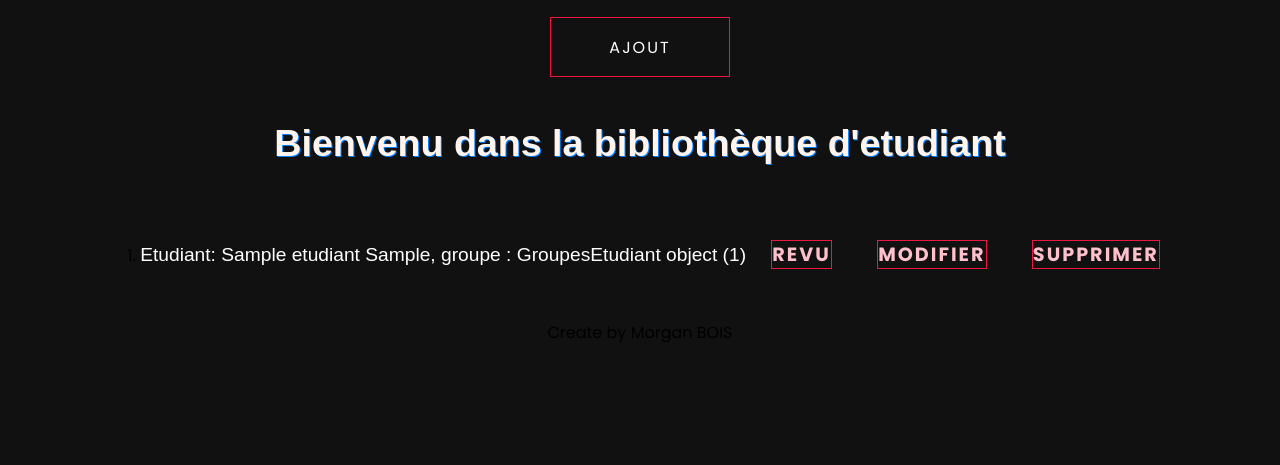
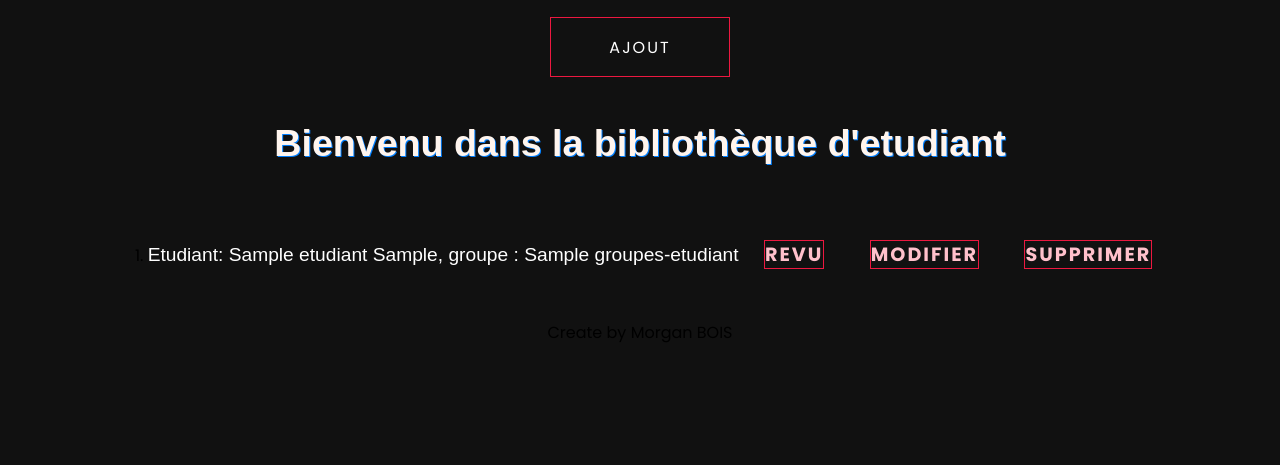
Before and after one commit to MorganWOODs3/SAE-23-Django, a Django app: page /etudiant/index_etudiant/ in a window 1280 px wide. Shown: the part 351-816 px from the top of the page. Run offline with Django 4.2, Linux system fonts and the light colour scheme; tables that the repository leaves empty hold one stand-in row (values such as "Sample post"); data that the repository does not hold is empty.

Commit message:
version probléme id etudiants

```diff
--- a/SAE_23_Django/absence/forms.py
+++ b/SAE_23_Django/absence/forms.py
@@ -17,9 +17,8 @@ class AbsencesForm(ModelForm):
 class EtudiantsForm(ModelForm):
     class Meta:
         model = models.Etudiants
-        fields = ('idetudiants','nom','prenom','email','photo','groupes',)
+        fields = ('nom','prenom','email','photo','groupes',)
         labels = {
-            'idetudiants': _('Idetudiants'),
             'nom': _('Nom'),
             'prenom': _('Prenom'),
             'email': _('Email'),
--- a/SAE_23_Django/absence/models.py
+++ b/SAE_23_Django/absence/models.py
@@ -61,6 +61,10 @@ class Etudiants(models.Model):
     def dico(self):
         return {"idetudiants": self.idetudiants,"nom": self.nom,"prenom": self.prenom,"email": self.email,"photo": self.photo,"groupes": self.groupes,}
 
+    def __str__(self):
+        chaine = f"{self.prenom}{self.nom}"
+        return chaine
+
 
 class GroupesEtudiant(models.Model):
     idgroupes_etudiant = models.AutoField(db_column='idGroupes-etudiant', primary_key=True)  # Field name made lowercase. Field renamed to remove unsuitable characters.
@@ -71,6 +75,10 @@ class GroupesEtudiant(models.Model):
         db_table = 'Groupes-etudiant'
     def dico(self):
         return {"idgroupe_etudiant": self.idgroupes_etudiant, "nom": self.nom}
+
+    def __str__(self):
+        chaine = f"{self.nom}"
+        return chaine
 
 
 class Absences(models.Model):
--- a/SAE_23_Django/absence/templates/absence/index.html
+++ b/SAE_23_Django/absence/templates/absence/index.html
@@ -11,9 +11,9 @@
     <li> <p class="ti">{{l.etudiant}} {{l.cours}} {{l.justifie}}  </p>
 
 
-            <a href="/absence/affiche/{{l.id}}/">Revu</a>
-            <a href="/absence/update/{{l.id}}/">Modifier</a>
-            <a href="/absence/delete/{{l.id}}/">Supprimer</a>
+            <a href="/absence/affiche/{{l.idabsences}}/">Revu</a>
+            <a href="/absence/update/{{l.idabsences}}/">Modifier</a>
+            <a href="/absence/delete/{{l.idabsences}}/">Supprimer</a>
           </p>
         </li>
     {% endfor %}
--- a/SAE_23_Django/absence/templates/cours/index_cours.html
+++ b/SAE_23_Django/absence/templates/cours/index_cours.html
@@ -9,9 +9,9 @@
     {% for l in liste %}
     <li> <p class="ti">Cours: {{l.titre}}</p>
             <p>Cours de {{l.titre}} à la date {{l.date}}, avec l'enseignant {{l.enseignant}}, groupe {{l.classe}}
-                <a href="/cours/affiche_cours/{{l.id}}/">Revu</a>
-            <a href="/cours/update_cours/{{l.id}}/">Modifier</a>
-            <a href="/cours/delete_cours/{{l.id}}/">Supprimer</a>
+                <a href="/cours/affiche_cours/{{l.idcours}}/">Revu</a>
+            <a href="/cours/update_cours/{{l.idcours}}/">Modifier</a>
+            <a href="/cours/delete_cours/{{l.idcours}}/">Supprimer</a>
           </p>
         </li>
     {% endfor %}
--- a/SAE_23_Django/absence/templates/enseignant/index_enseignant.html
+++ b/SAE_23_Django/absence/templates/enseignant/index_enseignant.html
@@ -10,9 +10,9 @@
 <ol>
     {% for l in liste %}
     <li> <p class="ti">Enseignant {{l.nom}} {{l.prenom}}
-                <a href="/enseignant/affiche_enseignant/{{l.id}}/">Revu</a>
-            <a href="/enseignant/update_enseignant/{{l.id}}/">Modifier</a>
-            <a href="/enseignant/delete_enseignant/{{l.id}}/">Supprimer</a>
+                <a href="/enseignant/affiche_enseignant/{{l.idenseignants}}/">Revu</a>
+            <a href="/enseignant/update_enseignant/{{l.idenseignants}}/">Modifier</a>
+            <a href="/enseignant/delete_enseignant/{{l.idenseignants}}/">Supprimer</a>
           </p>
         </li>
     {% endfor %}
--- a/SAE_23_Django/absence/templates/etudiant/ajout_etudiant.html
+++ b/SAE_23_Django/absence/templates/etudiant/ajout_etudiant.html
@@ -10,7 +10,7 @@
     {% if id == None %}
         <form method="post" action="/etudiant/revu_etudiant/">
     {% else %}
-            <form method="post" action="/etudiant/updaterevu_etudiant/{{id}}/"> -->
+            <form method="post" action="/etudiant/updaterevu_etudiant/{{idetudiants}}/"> -->
     {% endif %}
 
         {% csrf_token%}
@@ -21,4 +21,3 @@
  </section>
 
 {% endblock %}
-<!-- Voici ma page Ajout comme son nom l'indique, c'est pour ajouter un film. Et c'est tout.-->
--- a/SAE_23_Django/absence/templates/etudiant/index_etudiant.html
+++ b/SAE_23_Django/absence/templates/etudiant/index_etudiant.html
@@ -8,9 +8,9 @@
 <h1>Bienvenu dans la bibliothèque d'etudiant</h1>
 <ol>
     {% for l in liste %}
-    <li> <p class="ti">Etudiant: {{l.nom}} {{l.prenom}}, groupe : {{l.groupes}} <a href="/etudiant/affiche_etudiant/{{l.id}}/">Revu</a>
-            <a href="/etudiant/update_etudiant/{{l.id}}/">Modifier</a>
-            <a href="/etudiant/delete_etudiant/{{l.id}}/">Supprimer</a>
+    <li> <p class="ti">Etudiant: {{l.nom}} {{l.prenom}}, groupe : {{l.groupes}} <a href="/etudiant/affiche_etudiant/{{l.idetudiants}}/">Revu</a>
+            <a href="/etudiant/update_etudiant/{{l.idetudiants}}/">Modifier</a>
+            <a href="/etudiant/delete_etudiant/{{l.idetudiants}}/">Supprimer</a>
           </p>
         </li>
     {% endfor %}
--- a/SAE_23_Django/absence/templates/groupetu/index_groupetu.html
+++ b/SAE_23_Django/absence/templates/groupetu/index_groupetu.html
@@ -10,8 +10,8 @@
     {% for l in liste %}
     <li> <p>
         Groupe : {{l.nom}}
-        <a href="/groupetu/update_groupetu/{{l.id}}/">Modifier</a>
-        <a href="/groupetu/delete_groupetu/{{l.id}}/">Supprimer</a>
+        <a href="/groupetu/update_groupetu/{{l.idgroupes_etudiant}}/">Modifier</a>
+        <a href="/groupetu/delete_groupetu/{{l.idgroupes_etudiant}}/">Supprimer</a>
         </p>
     </li>
     {% endfor %}
--- a/SAE_23_Django/absence/urls.py
+++ b/SAE_23_Django/absence/urls.py
@@ -30,12 +30,12 @@ urlpatterns = [
     path("enseignant/delete_enseignant/<int:id>/", views.delete_enseignant),
 
     path("etudiant/revu_etudiant/", views.revu_etudiant),
-    path('etudiant/affiche_etudiant/<int:id>/', views.affiche_etudiant),
+    path('etudiant/affiche_etudiant/<int:idetudiants>/', views.affiche_etudiant),
     path('etudiant/ajout_etudiant/', views.ajout_etudiant),
     path('etudiant/index_etudiant/', views.index_etudiant),
-    path("etudiant/update_etudiant/<int:id>/", views.update_etudiant),
-    path("etudiant/updaterevu_etudiant/<int:id>/", views.updaterevu_etudiant),
-    path("etudiant/delete_etudiant/<int:id>/", views.delete_etudiant),
+    path("etudiant/update_etudiant/<int:idetudiants>/", views.update_etudiant),
+    path("etudiant/updaterevu_etudiant/<int:idetudiants>/", views.updaterevu_etudiant),
+    path("etudiant/delete_etudiant/<int:idetudiants>/", views.delete_etudiant),
 
     path("groupetu/revu_groupetu/", views.revu_groupetu),
     path('groupetu/ajout_groupetu/', views.ajout_groupetu),
--- a/SAE_23_Django/absence/views.py
+++ b/SAE_23_Django/absence/views.py
@@ -163,8 +163,8 @@ def ajout_etudiant(request):
         return render(request, "etudiant/ajout_etudiant.html", {"form": form})
 
 
-def affiche_etudiant(request, id):
-    etudiant = models.Etudiants.objects.get(pk=id)
+def affiche_etudiant(request, idetudiants):
+    etudiant = models.Etudiants.objects.get(pk=idetudiants)
     return render(request, "etudiant/affiche_etudiant.html", {"etudiant": etudiant})
 
 
@@ -182,23 +182,23 @@ def revu_etudiant(request):
 
 
 
-def update_etudiant(request, id):
-    etudiant = models.Etudiants.objects.get(pk=id)
+def update_etudiant(request, idetudiants):
+    etudiant = models.Etudiants.objects.get(pk=idetudiants)
     form = EtudiantsForm(etudiant.dico())
-    return render(request,"etudiant/ajout_etudiant.html", {"form": form, "id": id})
+    return render(request,"etudiant/ajout_etudiant.html", {"form": form, "idetudiants": idetudiants})
 
-def updaterevu_etudiant(request, id):
+def updaterevu_etudiant(request,idetudiants):
     lform = EtudiantsForm(request.POST)
     if lform.is_valid():
         etudiant = lform.save(commit = False)
-        etudiant.id = id
+        etudiant.idetudiants = idetudiants
         etudiant.save()
         return HttpResponseRedirect("/etudiant/index_etudiant")
     else:
-        return render(request, "etudiant/ajout_etudiant.html", {"form": lform, "id": id})
+        return render(request, "etudiant/ajout_etudiant.html", {"form": lform, "idetudiants": idetudiants})
 
-def delete_etudiant(request, id):
-    etudiant = models.Etudiants.objects.get(pk=id)
+def delete_etudiant(request, idetudiants):
+    etudiant = models.Etudiants.objects.get(pk=idetudiants)
     etudiant.delete()
     return HttpResponseRedirect("/etudiant/index_etudiant")
 
@@ -236,7 +236,7 @@ def updaterevu_groupetu(request, id):
         groupetu = lform.save(commit = False)
         groupetu.id = id
         groupetu.save()
-        return HttpResponseRedirect("/groupetu/index_groupetu")
+        return HttpResponseRedirect("/groupetu/ajout_groupetu")
     else:
         return render(request, "groupetu/ajout_groupetu.html", {"form": lform, "id": id})
 
```
